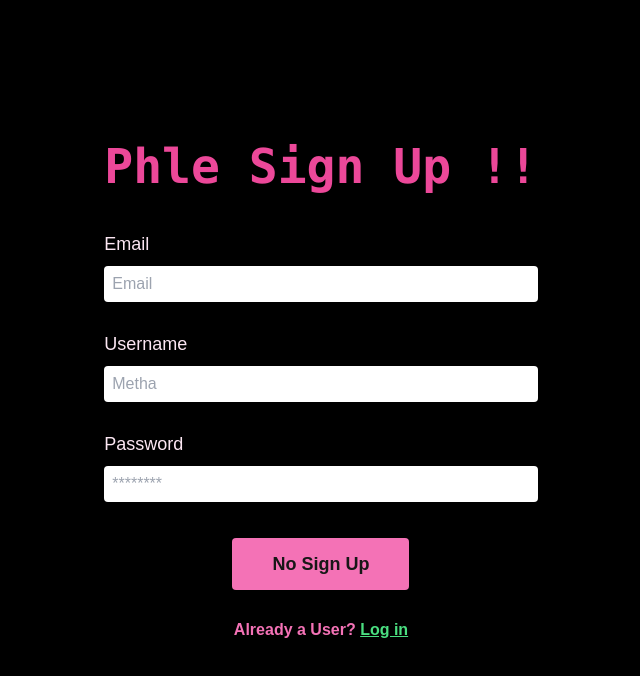
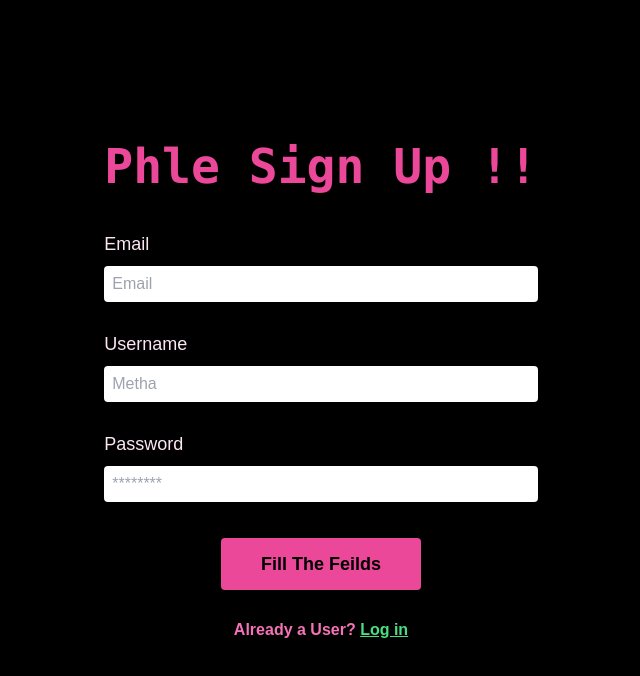
Before and after one commit to Shivam-Jangid/next-app, a Next.js app: page /signup in a window 1280 px wide. Shown: the top 676 px of the page, without its empty margins (319-959 px from the left). Built offline with nearby package versions, Linux system fonts and the light colour scheme.

Commit message:
styling for pages done

```diff
--- a/src/app/login/page.tsx
+++ b/src/app/login/page.tsx
@@ -46,7 +46,8 @@ export default function LoginPage() {
     <div className="label-heads pt-7">Password</div>
     <input id="password" onChange={(e)=>{SetUser({...user,password:e.target.value})}} className="input-css" type="password" placeholder="********"/>
     <div className="flex justify-center pt-9 pb-3">
-    <button className="transition-all bg-pink-400 rounded px-10 py-3 font-semibold text-lg hover:bg-pink:200 hover:text-pink-900 hover:bg-pink-50"
+    <button className="transition-all bg-pink-500 rounded px-10 py-3 font-semibold text-black text-lg hover:bg-pink:200 hover:text-pink-900 hover:bg-pink-50 hover:shadow-lg hover:shadow-pink-500/50 hover:rounded-lg
+    "
     onClick={onLogin}
     >{buttonDisabled?"No Login":"Log in"}</button>
     </div>
--- a/src/app/profile/page.tsx
+++ b/src/app/profile/page.tsx
@@ -1,6 +1,5 @@
 'use client'
 import axios from "axios"
-// import Link from "next/link"
 import toast from "react-hot-toast";
 import { useState } from "react";
 import { useRouter } from "next/navigation";
@@ -30,12 +29,14 @@ export default function profilePage() {
   return (
     <div className='min-h-screen bg-black  pt-10'>
       <div className='mx-24 flex  justify-between'>
-      <span className='text-pink-600 text-3xl font-semibold hover:underline'>{loading?"Please Wait":'Profile Page'}</span>
+      <span className='text-pink-600 text-3xl font-semibold font-mono hover:underline'>{loading?"Please Wait":'Dashboard'}</span>
       <div>
-      <button className='transition-all h-14 bg-pink-500 rounded px-10 py-3 font-semibold text-black text-lg hover:bg-pink:200 hover:text-pink-950 hover:bg-pink-50'
+      <button className='transition-all h-14 bg-pink-500 rounded px-10 py-3 font-semibold text-black text-lg hover:bg-pink:200 hover:text-pink-950 hover:bg-pink-50 hover:shadow-lg hover:shadow-pink-500/50 hover:rounded-lg
+      '
       onClick={logout}
       >Log Out</button>
-      <button  className="pl-10 text-lg font-mono font-semibold hover:underline"
+      <button  className="transition-all pl-10 text-lg font-mono font-semibold hover:underline hover:text-emerald-600
+      "
       onClick={pushProfilePage}
       >Profile</button>
       </div>
--- a/src/app/signup/page.tsx
+++ b/src/app/signup/page.tsx
@@ -45,9 +45,12 @@ export default function SignUpPage() {
     <div className="label-heads pt-7">Password</div>
     <input id="password" onChange={(e)=>{SetUser({...user,password:e.target.value})}} className="input-css" type="password" placeholder="********"/>
     <div className="flex justify-center pt-9 pb-3">
-    <button className="transition-all bg-pink-400 rounded px-10 py-3 font-semibold text-lg hover:bg-pink:200 hover:text-pink-900 hover:bg-pink-500;"
+    <button className="transition-all text-black bg-pink-500 rounded px-10 py-3 font-semibold text-lg hover:bg-pink-50
+    hover:shadow-lg hover:shadow-pink-500/50
+    hover:rounded-lg
+    "
     onClick={onSignUp}
-    >{buttonDisabled?"No Sign Up":"Sign Up"}</button>
+    >{buttonDisabled?"Fill The Feilds":"Sign Up"}</button>
     </div>
     <div className="text-center font-semibold py-4 text-pink-400 text-base ">Already a User? <Link className="text-green-400 underline hover:decoration-2 hover:text-green-500" href="/login">Log in</Link></div>
     </div>
```
